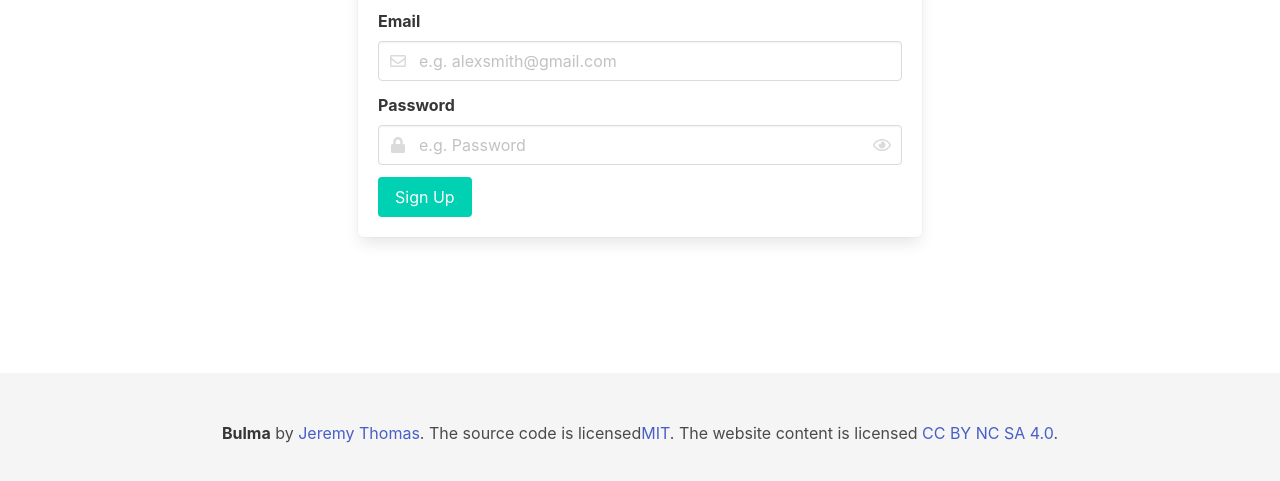
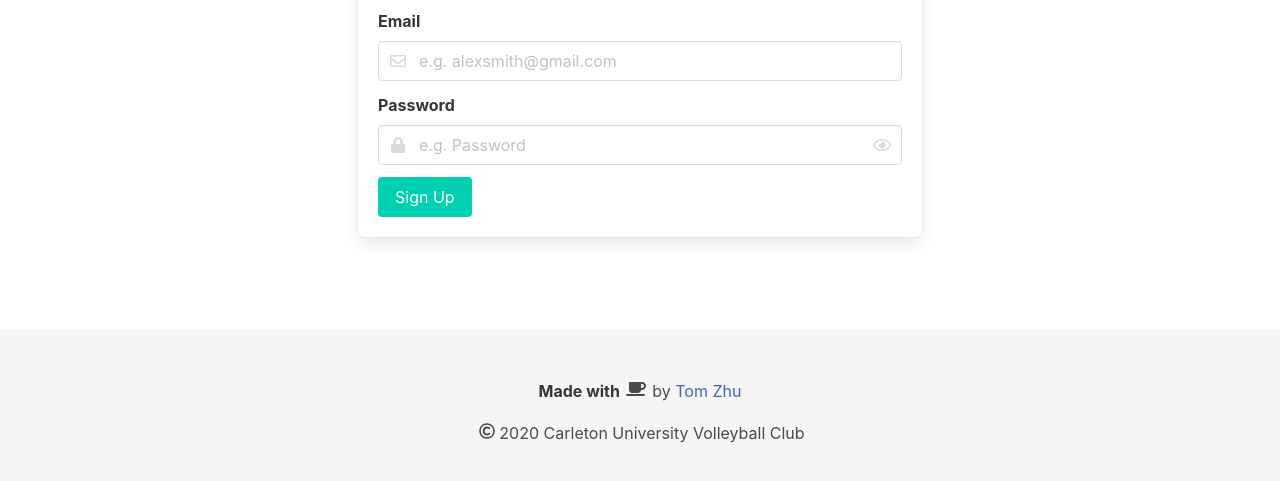
Before and after one commit to zhu-tom/CUVB-Homepage-Gatsby, a Gatsby site: page /signup in a window 1280 px wide. Shown: the part 259-740 px from the top of the page. Built offline with nearby package versions, Linux system fonts and the light colour scheme; Gatsby itself is replaced by a stand-in of ours.

Commit message:
update sizing, footer

```diff
--- a/src/components/footer.js
+++ b/src/components/footer.js
@@ -1,13 +1,17 @@
 import React from 'react';
+import { FontAwesomeIcon } from '@fortawesome/react-fontawesome';
+import { faHeart, faCopyright } from '@fortawesome/free-regular-svg-icons';
+import { faCoffee } from '@fortawesome/free-solid-svg-icons';
 
 export default function Footer() {
     return (
         <footer className="footer has-background-white-ter">
             <div className="content has-text-centered">
                 <p>
-                <strong>Bulma</strong> by <a href="https://jgthms.com">Jeremy Thomas</a>. The source code is licensed
-                <a href="http://opensource.org/licenses/mit-license.php">MIT</a>. The website content
-                is licensed <a href="http://creativecommons.org/licenses/by-nc-sa/4.0/">CC BY NC SA 4.0</a>.
+                <strong>Made with </strong><span className="icon"><FontAwesomeIcon icon={faCoffee}/></span> by <a href="https://zhutom.com">Tom Zhu</a>
+                </p>
+                <p>
+                <span className="icon"><FontAwesomeIcon icon={faCopyright}/></span>{new Date().getFullYear()} Carleton University Volleyball Club
                 </p>
             </div>
         </footer>
--- a/src/pages/login.js
+++ b/src/pages/login.js
@@ -72,7 +72,7 @@ export default class LogIn extends React.Component {
                 <SEO title="Login"/>
                 <Section>
                     <div className="columns is-mobile is-centered">
-                        <div className="column is-half">
+                        <div className="column is-half-desktop is-three-fifths-tablet is-full-mobile">
                             <Box>
                                 <Heading size={3}>Log In</Heading>
                                 <Field>
--- a/src/pages/signup.js
+++ b/src/pages/signup.js
@@ -89,7 +89,7 @@ export default class SignUp extends React.Component {
                 <SEO title="Sign Up"/>
                 <Section>
                     <div className="columns is-mobile is-centered">
-                        <div className="column is-half">
+                        <div className="column is-half-desktop is-three-fifths-tablet is-full-mobile">
                             <div className="box">
                                 <h3 className="title is-3">Sign Up</h3>
                                 <FormField label="Name">
```
